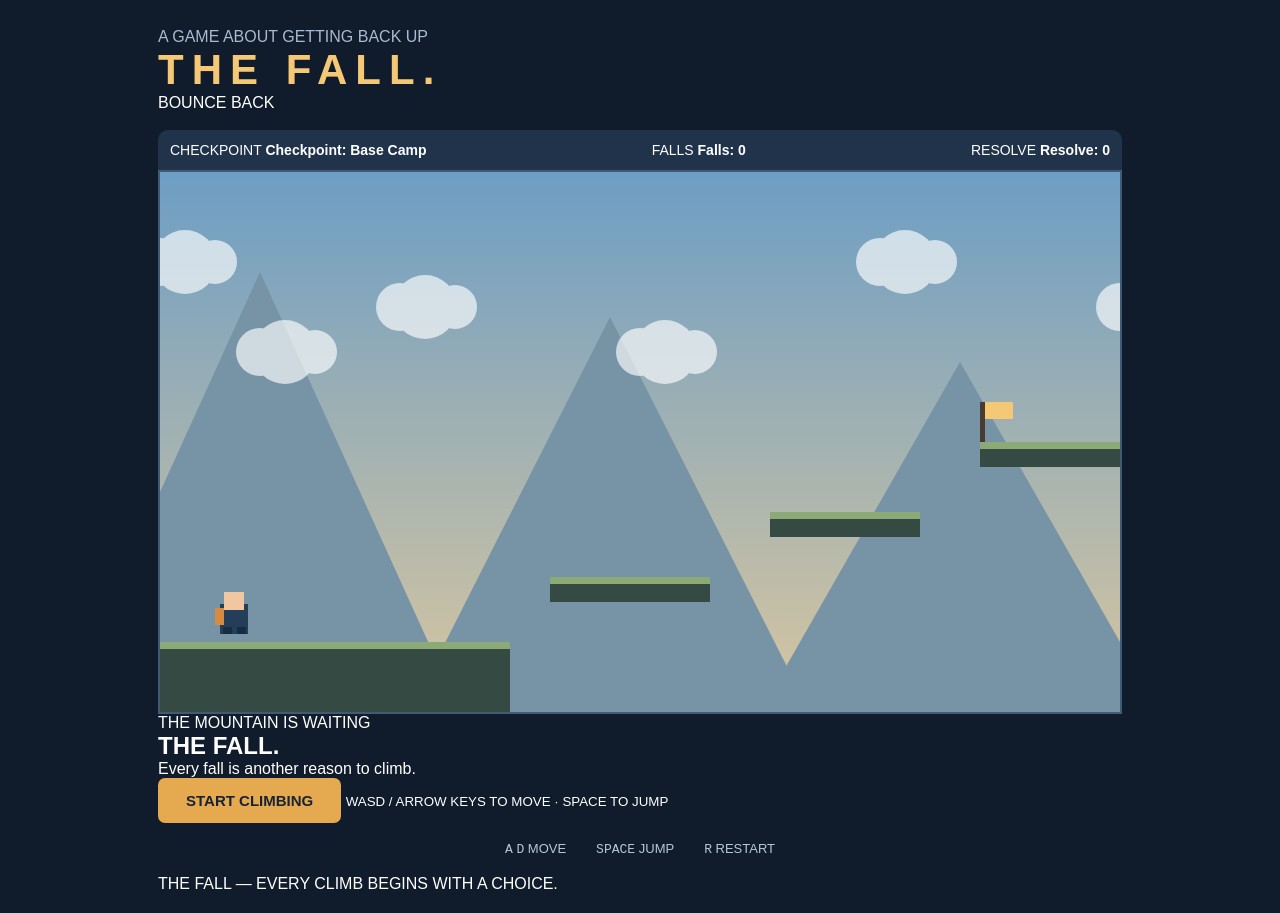
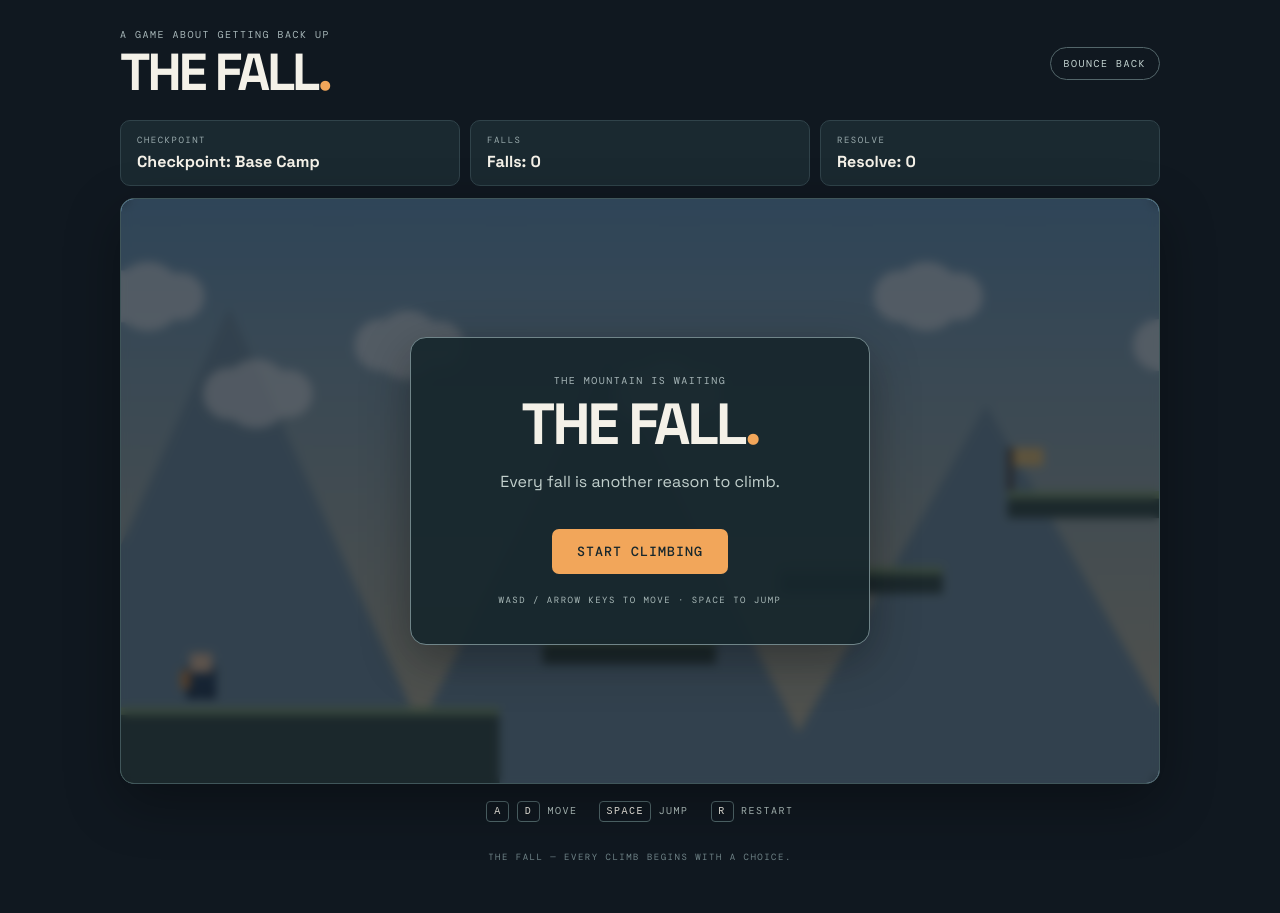
Before and after one commit to jjoshuaw17/the-fall, a plain HTML site: page index.html in a window 1280 px wide. After the commit the page ends 891 px from the top, so only its background shows below. Drawn offline with nearby package versions, Linux system fonts and the light colour scheme.

Commit message:
Refactor CSS for layout and design enhancements
Updated styles for improved layout and design consistency.

```diff
--- a/style.css
+++ b/style.css
@@ -1,105 +1,163 @@
+@import url('https://fonts.googleapis.com/css2?family=DM+Mono:wght@400;500&family=Space+Grotesk:wght@400;500;600;700&display=swap');
 
 * {
-    margin: 0;
-    padding: 0;
   box-sizing: border-box;
 }
 
 body {
-    background: #101b2b;
-    color: white;
-    font-family: Arial, sans-serif;
+  margin: 0;
   min-height: 100vh;
-    display: flex;
-    justify-content: center;
-    align-items: center;
-    padding: 20px;
+  padding: 28px 16px;
+  background: #101820;
+  color: #f4f1e8;
+  font-family: 'Space Grotesk', sans-serif;
 }
 
-.game-container {
-    width: 100%;
-    max-width: 1000px;
-    text-align: center;
+.game-shell {
+  width: min(100%, 1040px);
+  margin: auto;
 }
 
-header {
-    margin-bottom: 18px;
+.topbar {
+  display: flex;
+  justify-content: space-between;
+  align-items: center;
+  margin-bottom: 22px;
 }
 
-header h1 {
-    font-size: 42px;
-    letter-spacing: 8px;
-    color: #f4c875;
+.eyebrow,
+.stat span,
+.tag,
+.controls,
+.footer-note,
+.overlay small {
+  font-family: 'DM Mono', monospace;
+  letter-spacing: 1.5px;
 }
 
-header p {
-    color: #aabbd0;
-    margin-top: 8px;
+.eyebrow {
+  margin: 0 0 5px;
+  color: #a6b5b7;
+  font-size: 10px;
+}
+
+h1 {
+  margin: 0;
+  font-size: clamp(32px, 6vw, 52px);
+  line-height: 1;
+  letter-spacing: -3px;
+}
+
+h1 span,
+.overlay h2 span {
+  color: #f2a65a;
+}
+
+.tag {
+  border: 1px solid #53666a;
+  border-radius: 30px;
+  padding: 9px 13px;
+  color: #c4d4d1;
+  font-size: 10px;
 }
 
 .hud {
-    display: flex;
-    justify-content: space-between;
+  display: grid;
+  grid-template-columns: repeat(3, 1fr);
   gap: 10px;
-    flex-wrap: wrap;
-    padding: 12px;
-    background: #20334a;
-    border-radius: 10px 10px 0 0;
-    font-size: 14px;
+  margin-bottom: 12px;
 }
 
-.canvas-container {
+.stat {
+  padding: 13px 16px;
+  background: #1a2930;
+  border: 1px solid #30434a;
+  border-radius: 10px;
+}
+
+.stat span {
+  display: block;
+  color: #9aabad;
+  font-size: 9px;
+  margin-bottom: 5px;
+}
+
+.stat strong {
+  font-size: 16px;
+  color: #f4f1e8;
+}
+
+.game-frame {
   position: relative;
-    width: 100%;
-    background: #182a40;
+  overflow: hidden;
+  border: 1px solid #40565a;
+  border-radius: 14px;
+  background: #a9d3d5;
+  box-shadow: 0 18px 55px #0005;
 }
 
 canvas {
   display: block;
   width: 100%;
   height: auto;
-    background: #8cb8d9;
-    border: 2px solid #415a75;
 }
 
-.screen {
+.overlay {
   position: absolute;
   inset: 0;
-    display: flex;
-    flex-direction: column;
-    justify-content: center;
-    align-items: center;
-    gap: 20px;
+  display: grid;
+  place-items: center;
   padding: 20px;
-    background: rgba(12, 24, 39, 0.88);
+  background: #101820a8;
+  backdrop-filter: blur(5px);
+  text-align: center;
 }
 
-.screen h2 {
-    font-size: clamp(30px, 6vw, 52px);
-    color: #f4c875;
-    letter-spacing: 4px;
+.overlay-card {
+  width: min(100%, 460px);
+  padding: 36px 24px;
+  border: 1px solid #708589;
+  border-radius: 16px;
+  background: #17272deF;
+  box-shadow: 0 15px 50px #0005;
 }
 
-.screen p {
-    color: #d4e0ed;
-    line-height: 1.5;
+.overlay h2 {
+  margin: 8px 0;
+  font-size: clamp(35px, 7vw, 58px);
+  line-height: 1;
+  letter-spacing: -3px;
+}
+
+.overlay-card > p:not(.eyebrow) {
+  color: #c2d0cd;
+  line-height: 1.6;
 }
 
 button {
-    padding: 14px 28px;
-    background: #e5a94f;
-    color: #182334;
-    border: none;
+  margin: 18px 0;
+  padding: 14px 25px;
+  border: 0;
   border-radius: 7px;
-    font-size: 15px;
-    font-weight: bold;
+  background: #f2a65a;
+  color: #17272d;
+  font-family: 'DM Mono', monospace;
+  font-weight: 500;
+  letter-spacing: 1px;
   cursor: pointer;
-    transition: 0.2s;
+  transition: transform .15s, background .15s;
 }
 
 button:hover {
-    background: #ffd17d;
-    transform: scale(1.04);
+  background: #ffc17c;
+  transform: translateY(-2px);
+}
+
+.overlay small {
+  display: block;
+  color: #a9b9b8;
+  font-size: 9px;
+  line-height: 1.8;
 }
 
 .hidden {
@@ -109,29 +167,50 @@ button:hover {
 .controls {
   display: flex;
   justify-content: center;
-    gap: 30px;
   flex-wrap: wrap;
-    padding: 18px;
-    color: #b7c8d9;
-    font-size: 13px;
+  gap: 22px;
+  padding: 17px 8px;
+  color: #b5c5c2;
+  font-size: 10px;
 }
 
-footer {
-    color: #72869d;
-    font-size: 12px;
-    padding: 10px;
+kbd {
+  display: inline-block;
+  min-width: 23px;
+  padding: 4px 6px;
+  border: 1px solid #50666a;
+  border-radius: 4px;
+  color: #f4f1e8;
+  text-align: center;
 }
 
-@media (max-width: 600px) {
-    header h1 {
-        font-size: 30px;
+.footer-note {
+  margin: 12px 0 0;
+  color: #718589;
+  text-align: center;
+  font-size: 9px;
 }
 
-    .hud {
-        font-size: 11px;
+@media (max-width: 520px) {
+  body {
+    padding: 18px 10px;
+  }
+
+  .tag {
+    font-size: 8px;
+    padding: 7px 9px;
+  }
+
+  .stat {
+    padding: 10px 8px;
+  }
+
+  .stat strong {
+    font-size: 12px;
   }
 
   .controls {
     gap: 12px;
+    font-size: 9px;
   }
 }
```
Lines whose indentation alone changed are shown as unchanged.
